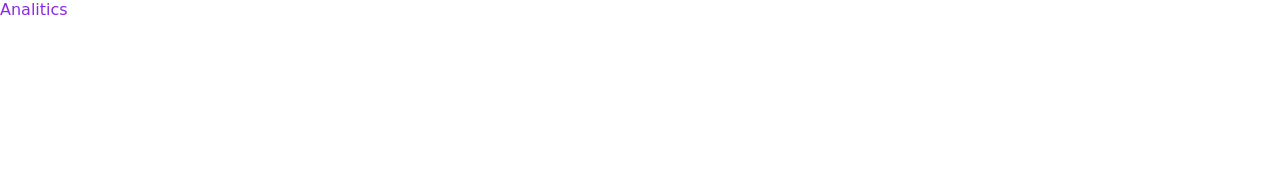
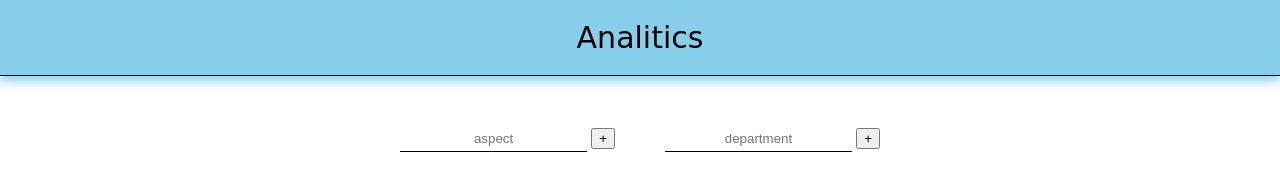
Before and after one commit to AdamSkubida/analitics-charts, a plain HTML site: page index.html in a window 1280 px wide. Drawn offline with nearby package versions, Linux system fonts and the light colour scheme; a web font is replaced by a local one.

Commit message:
main/forms/future

```diff
--- a/index.html
+++ b/index.html
@@ -13,12 +13,51 @@
       href="https://fonts.googleapis.com/css2?family=Bruno+Ace+SC&display=swap"
       rel="stylesheet"
     />
+    <link rel="preconnect" href="https://fonts.googleapis.com" />
+    <link rel="preconnect" href="https://fonts.gstatic.com" crossorigin />
+    <link
+      href="https://fonts.googleapis.com/css2?family=Nunito:wght@400;700&display=swap"
+      rel="stylesheet"
+    />
   </head>
   <body>
     <header class="header">
-      <div class="header__logo">Analitics</div>
+      <div class="header__logo">
+        <a
+          class="header__link"
+          href="https://adamskubida.github.io/analitics-charts/"
+          >Analitics</a
+        >
+      </div>
     </header>
-    <main></main>
+    <main class="main">
+      <div class="main__header">
+        <div>
+          <form class="aspect-form from">
+            <input
+              class="aspect-form__input form__input"
+              type="text"
+              placeholder="aspect"
+            />
+            <button type="submit" class="aspect-form__button form__button">
+              +
+            </button>
+          </form>
+        </div>
+        <div>
+          <form class="department-form form">
+            <input
+              class="department-form__input form__input"
+              type="text"
+              placeholder="department"
+            />
+            <button type="submit" class="department-form__button form__button">
+              +
+            </button>
+          </form>
+        </div>
+      </div>
+    </main>
     <footer></footer>
   </body>
 </html>
--- a/scss/main.scss
+++ b/scss/main.scss
@@ -1,8 +1,13 @@
 @import "./utils/vars";
 @import "./partials/header";
+@import "./partials/main-content";
 
 body {
   max-width: 100%;
   margin: 0 auto;
   font-family: $main-font;
 }
+
+a {
+  text-decoration: none;
+}
--- a/scss/partials/_header.scss
+++ b/scss/partials/_header.scss
@@ -1,5 +1,21 @@
 .header {
+  text-align: center;
+  padding: 20px 0;
+  margin-bottom: 30px;
+  background-color: #87ceeb;
+  border-bottom: 1px solid black;
+  box-shadow: 0 5px 10px 0 #87ceeb;
+
+  @media (min-width: 768px) {
+    margin-bottom: 50px;
+  }
+
   &__logo {
-    color: blueviolet;
+    font-family: $logo-font;
+    font-size: 30px;
+  }
+
+  &__link {
+    color: black;
   }
 }
--- /dev/null
+++ b/scss/partials/_main-content.scss
@@ -0,0 +1,21 @@
+.main__header {
+  display: flex;
+  flex-direction: column;
+  gap: 10px;
+  align-items: center;
+  justify-content: center;
+
+  @media (min-width: 768px) {
+    flex-direction: row;
+    gap: 50px;
+  }
+}
+
+.form {
+  &__input {
+    border: none;
+    border-bottom: 1px solid black;
+    padding: 5px;
+    text-align: center;
+  }
+}
--- a/scss/utils/_vars.scss
+++ b/scss/utils/_vars.scss
@@ -1 +1,2 @@
-$main-font: "Bruno Ace SC", cursive;
+$main-font: "Nunito", sans-serif;
+$logo-font: "Bruno Ace SC", cursive;
```
Also changed, not shown: css/main.min.css, scss/css/main-content.min.css (added), 2 other files.
